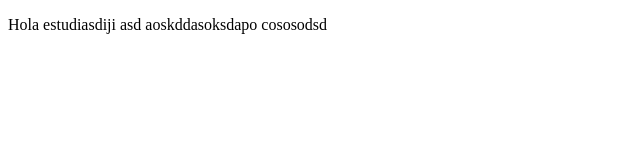
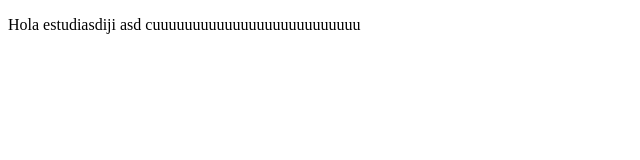
Before and after one commit to Etackeray/ProyectoDemoCursoPrework, a plain HTML site: page index.html in a window 1280 px wide. Shown: the full height of the page, 0-640 px from the left. Drawn offline with Linux system fonts and the light colour scheme.

Commit message:
cambios agregamos el cuuuuuuuuuuuu

```diff
--- a/index.html
+++ b/index.html
@@ -7,6 +7,6 @@
     <title>Hola</title>
 </head>
 <body>
-    <p>Hola estudiasdiji asd aoskddasoksdapo cososodsd </p>
+    <p>Hola estudiasdiji asd cuuuuuuuuuuuuuuuuuuuuuuuuuu </p>
 </body>
 </html>
```
